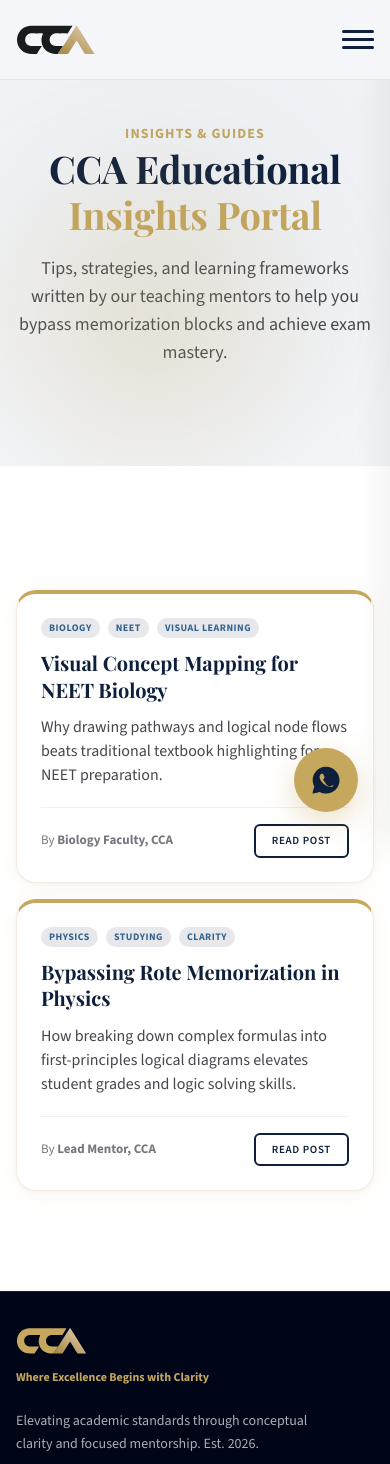
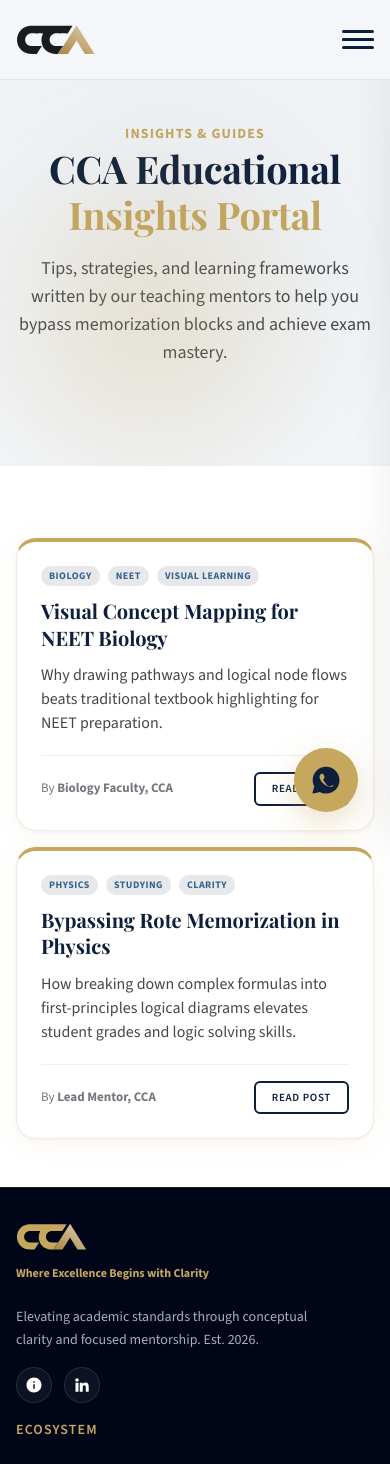
Before and after one commit to studio-blend/cca-web, a Next.js app: page /blog in a window 390 px wide. Shown: the top 1464 px of the page. Built offline with nearby package versions, Linux system fonts and the light colour scheme.

Commit message:
style: refine responsive layouts and page styles

```diff
--- a/src/app/globals.css
+++ b/src/app/globals.css
@@ -519,6 +519,15 @@ img {
   border-radius: var(--radius-full);
 }
 
+.section-title-wrap {
+  text-align: center;
+  margin-bottom: var(--spacing-2xl);
+  display: flex;
+  flex-direction: column;
+  align-items: center;
+  gap: var(--spacing-xs);
+}
+
 /* ---- Scroll Reveal ---- */
 .reveal {
   opacity: 0;
@@ -620,7 +629,8 @@ img {
   .text-headline-lg, .font-headline-lg {
     font-size: 34px;
   }
-  .section-spacing {
+  .section-spacing,
+  .section-py {
     padding-top: var(--spacing-3xl);
     padding-bottom: var(--spacing-3xl);
   }
@@ -655,7 +665,8 @@ img {
     font-size: 20px;
   }
 
-  .section-spacing {
+  .section-spacing,
+  .section-py {
     padding-top: var(--spacing-2xl);
     padding-bottom: var(--spacing-2xl);
   }
@@ -2185,7 +2196,8 @@ img {
                 display: none;
             }
             .events-grid {
-                grid-template-columns: 1fr;
+                grid-template-columns: repeat(2, 1fr);
+                gap: var(--spacing-lg);
             }
             .footer-grid {
                 grid-template-columns: 1fr 1fr;
@@ -2232,6 +2244,13 @@ img {
                 grid-template-columns: 1fr;
                 gap: var(--spacing-md);
             }
+            .program-panel .btn {
+                white-space: normal;
+                text-align: center;
+            }
+            .btn {
+                white-space: normal;
+            }
             .program-graphic {
                 min-height: 220px;
                 padding: 20px;
@@ -2240,6 +2259,10 @@ img {
             .footer-grid {
                 grid-template-columns: 1fr;
                 gap: var(--spacing-md);
+            }
+            .events-grid {
+                grid-template-columns: 1fr;
+                gap: var(--spacing-lg);
             }
             .footer-bottom {
                 flex-direction: column;
--- a/src/app/page.js
+++ b/src/app/page.js
@@ -724,7 +724,7 @@ export default function Home() {
 
       {/* Govt School → NEET Callout Banner */}
       <section style={{ backgroundColor: "var(--color-primary-navy)", padding: "0" }}>
-        <div className="container" style={{ padding: "20px var(--space-lg)" }}>
+        <div className="container" style={{ padding: "20px var(--spacing-lg)" }}>
           <div style={{ display: "flex", alignItems: "center", gap: "20px", flexWrap: "wrap", justifyContent: "space-between" }}>
             <div style={{ display: "flex", alignItems: "flex-start", gap: "16px" }}>
               <div style={{ flexShrink: 0, width: "48px", height: "48px", backgroundColor: "var(--color-brand-gold)", borderRadius: "50%", display: "flex", alignItems: "center", justifyContent: "center" }}>
```
